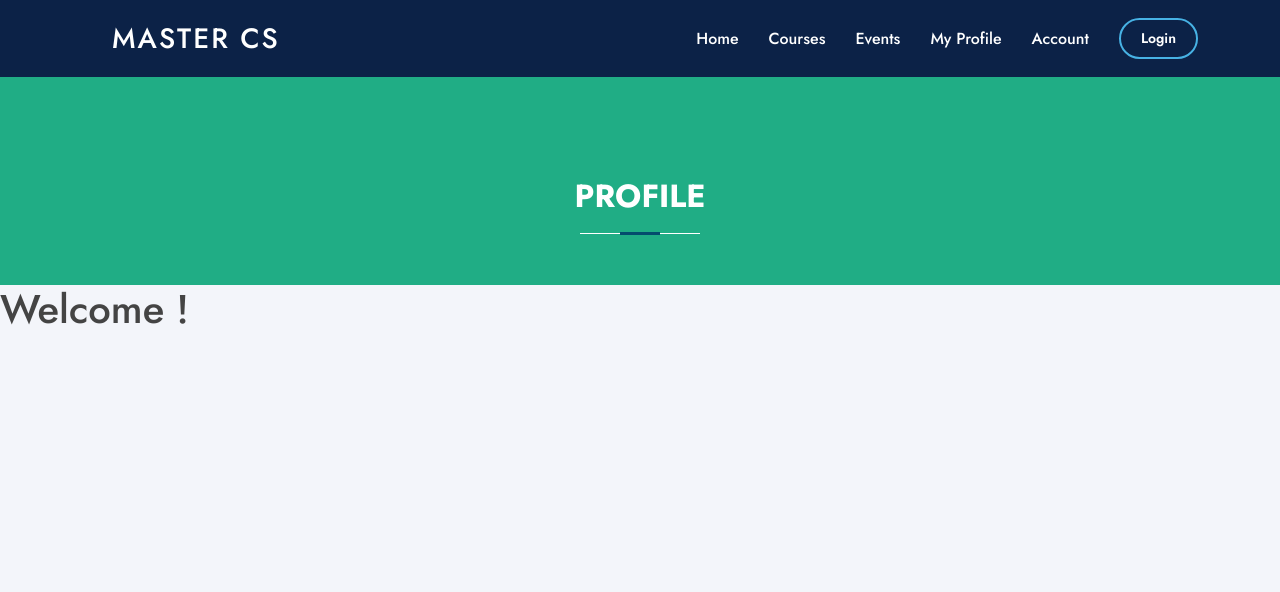
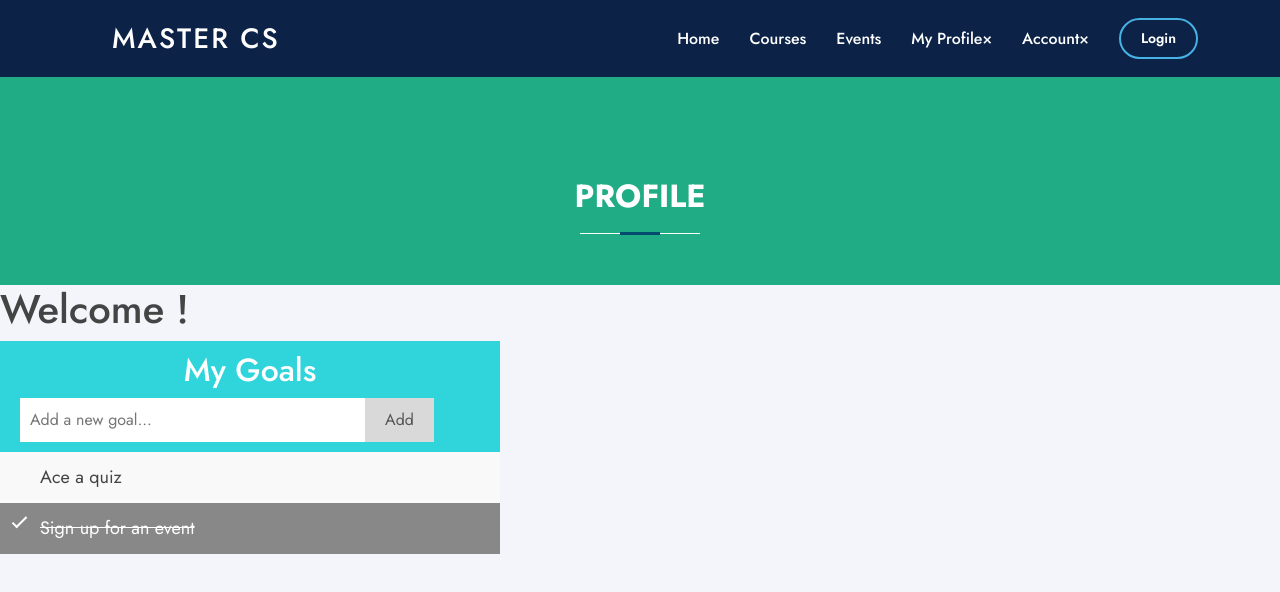
Before and after one commit to zhuqiashley/Senior-Project, a Vue app: page /Profile in a window 1280 px wide. Shown: the top 592 px of the page. Built offline with nearby package versions, Linux system fonts and the light colour scheme.

Commit message:
Added template for user goals list

```diff
--- a/src/views/Achievements.vue
+++ b/src/views/Achievements.vue
@@ -47,6 +47,8 @@ export default {
         ProgressBar,
     },
     setup() {
+
+        const id = localStorage.getItem('ID');
 
         const AchievementTitle = ref('')
         const AchievementDescription = ref('')
@@ -167,9 +169,7 @@ export default {
             achievements, unlocked, locked, AchievementTitle, AchievementDescription, BadgeID
         }
     },
-    //methods:{
-        //const id = localStorage.getItem('ID');
-    //}
+
 }
 </script>
 
--- a/src/views/Profile.vue
+++ b/src/views/Profile.vue
@@ -8,18 +8,39 @@
     </div>
   </section>
 
+  <!-- User streaks here -->
+
+
+  <!-- User Goal/to do list here -->
+  <!-- Modified from https://www.w3schools.com/howto/howto_js_todolist.asp -->
+ <div id="myDIV" class="header">
+  <h2>My Goals</h2>
+  <input type="text" id="myInput" placeholder="Add a new goal...">
+  <span onclick="newElement()" class="addBtn">Add</span>
+</div>
+
+<ul id="myUL">
+  <li>Ace a quiz</li>
+  <li class="checked">Sign up for an event</li>
+</ul>
 
 </template>
 
+<!-- ======= SCRIPT ======= -->
 <script>
 import CustomHeader from '../components/Header.vue'
+//import Card from '../components/Card.vue'
 //import axios from "axios"
+
+//const goalDB = 'http://localhost:3001/api/goal'
+//const deleteGoalDB = 'http://localhost:3001/api/goal/'
+
 //import router from "../router"
 export default {
     components:
     {
-        CustomHeader,
-    },
+    CustomHeader,
+},
   setup(){
       let userid = 100;
       let length = 100;
@@ -28,10 +49,121 @@ export default {
       console.log(userid);
       console.log(length);
 
-      return{
-        userid
-      }
+      /*
+      //Goals start
+      const GoalDescription = ref('')
+      const GoalTimeCreated = ref('')
+
+      // access goals database for display
+      onBeforeMount(async () => {
+        await axios.get(goalDB)
+            .then(response => {
+                goals.value = response.data;
+
+            }).catch(err => {
+                console.error(err);
+            });
+		  },
+      );
+
+      // pass goal ID to delete goal
+	    async function deleteGoal(GoalID){
+		    axios.delete(deleteGoalDB + GoalID)
+
+		    .then(res => {
+			    goals.value.splice(goals.value.indexOf(GoalID), 1);
+			    console.log(res);
+		    });
+	    }
+
+	    // Insert data into Goals table
+	    async function AddGoal(){
+
+		    const postTime = new Date(this.GoalTimeCreated)
+		    postTime.setHours(postTime.getHours() - 8 ) // set to PST
+
+		    const submitObject = {
+			  GoalDescription: this.GoalDescription,
+			  GoalTimeCreated: postTime.toISOString().slice(0, 19).replace('T', ' '), // formatting found on stack overflow
+		}
+
+		// Front End error handling goes here
+
+		await axios.post(goalDB, submitObject)
+			.then((res) => {
+				submitObject.GoalID = res.data.insertId
+				goals.value.push(submitObject)
+			}).catch(err => {
+				console.error(err)
+			})
+	}
+*/
+// Create a "close" button and append it to each list item
+var myNodelist = document.getElementsByTagName("LI");
+var i;
+for (i = 0; i < myNodelist.length; i++) {
+  var span = document.createElement("SPAN");
+  var txt = document.createTextNode("\u00D7");
+  span.className = "close";
+  span.appendChild(txt);
+  myNodelist[i].appendChild(span);
+}
+
+// Click on a close button to hide the current list item
+var close = document.getElementsByClassName("close");
+for (i = 0; i < close.length; i++) {
+  close[i].onclick = function() {
+    var div = this.parentElement;
+    div.style.display = "none";
   }
+}
+
+// Add a "checked" symbol when clicking on a list item
+var list = document.querySelector('ul');
+list.addEventListener('click', function(ev) {
+  if (ev.target.tagName === 'LI') {
+    ev.target.classList.toggle('checked');
+  }
+}, false);
+
+// Create a new list item when clicking on the "Add" button
+function newElement() {
+  var li = document.createElement("li");
+  var inputValue = document.getElementById("myInput").value;
+  var t = document.createTextNode(inputValue);
+  li.appendChild(t);
+  if (inputValue === '') {
+    alert("You must write something!");
+  } else {
+    document.getElementById("myUL").appendChild(li);
+  }
+  document.getElementById("myInput").value = "";
+
+  var span = document.createElement("SPAN");
+  var txt = document.createTextNode("\u00D7");
+  span.className = "close";
+  span.appendChild(txt);
+  li.appendChild(span);
+
+  for (i = 0; i < close.length; i++) {
+    close[i].onclick = function() {
+      var div = this.parentElement;
+      div.style.display = "none";
+    }
+  }
+}
+
+  return {
+        userid,
+        //goals,
+        //GoalDescription,
+        //GoalTimeCreated,
+        //GoalID,
+        //deleteGoal,
+        //AddGoal,
+        newElement,
+  }
+    },
   /*name: "Login",
   data() {
     return {
@@ -60,6 +192,122 @@ export default {
 }
 </script>
 
+<!-- ======= STYLE ======= -->
 <style scoped>
+/* Include the padding and border in an element's total width and height */
+* {
+  box-sizing: border-box;
+}
 
+/* Remove margins and padding from the list */
+ul {
+  margin: 0;
+  padding: 0;
+}
+
+/* Style the list items */
+ul li {
+  cursor: pointer;
+  position: relative;
+  padding: 12px 8px 12px 40px;
+  background: #eee;
+  font-size: 18px;
+  transition: 0.2s;
+  width: 500px;
+
+  /* make the list items unselectable */
+  -webkit-user-select: none;
+  -moz-user-select: none;
+  -ms-user-select: none;
+  user-select: none;
+}
+
+/* Set all odd list items to a different color (zebra-stripes) */
+ul li:nth-child(odd) {
+  background: #f9f9f9;
+}
+
+/* Darker background-color on hover */
+ul li:hover {
+  background: #ddd;
+}
+
+/* When clicked on, add a background color and strike out text */
+ul li.checked {
+  background: #888;
+  color: #fff;
+  text-decoration: line-through;
+}
+
+/* Add a "checked" mark when clicked on */
+ul li.checked::before {
+  content: '';
+  position: absolute;
+  border-color: #fff;
+  border-style: solid;
+  border-width: 0 2px 2px 0;
+  top: 10px;
+  left: 16px;
+  transform: rotate(45deg);
+  height: 15px;
+  width: 7px;
+}
+
+/* Style the close button */
+.close {
+  position: absolute;
+  right: 0;
+  top: 0;
+  padding: 12px 16px 12px 16px;
+}
+
+.close:hover {
+  background-color: #2fd5db;
+  color: white;
+}
+
+/* Style the header */
+.header {
+  background-color: #2fd5db;
+  padding: 10px 20px;
+  color: white;
+  text-align: center;
+  width: 500px;
+}
+
+/* Clear floats after the header */
+.header:after {
+  content: "";
+  display: table;
+  clear: both;
+}
+
+/* Style the input */
+input {
+  margin: 0;
+  border: none;
+  border-radius: 0;
+  width: 75%;
+  padding: 10px;
+  float: left;
+  font-size: 16px;
+}
+
+/* Style the "Add" button */
+.addBtn {
+  padding: 10px;
+  width: 15%;
+  background: #d9d9d9;
+  color: #555;
+  float: left;
+  text-align: center;
+  font-size: 16px;
+  cursor: pointer;
+  transition: 0.3s;
+  border-radius: 0;
+}
+
+.addBtn:hover {
+  background-color: #bbb;
+}
 </style>
```
